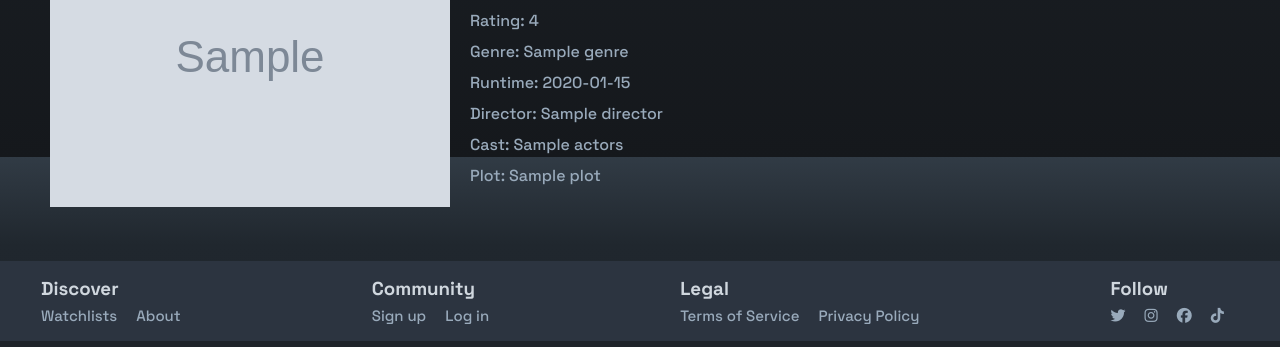
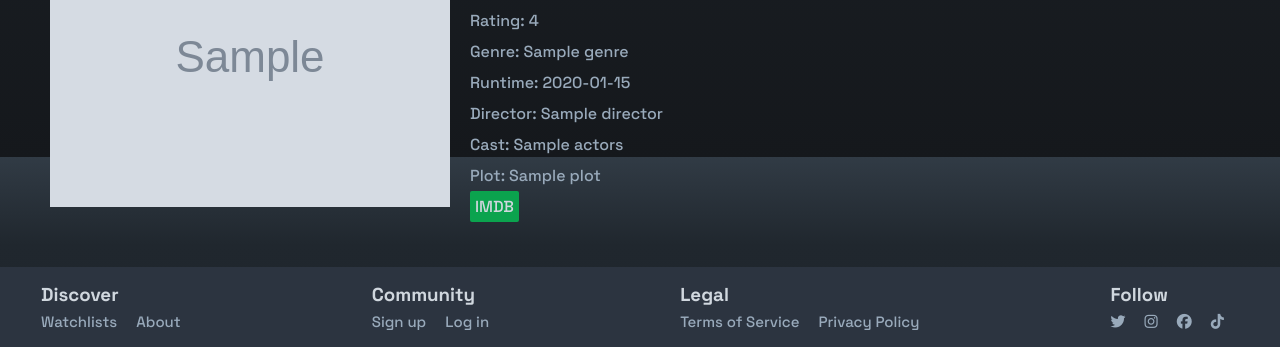
Before and after one commit to carimado/cinaeste_app, a Flask app: page /community_watchlist/1 in a window 1280 px wide. Shown: the part 643-990 px from the top of the page. Run offline with Flask 2, Linux system fonts and the light colour scheme; grey boxes marked "Sample" are stand-in pictures; a database or web service that is not in the repository returns one stand-in record (values such as "Sample title"); data that the repository does not hold is empty; some libraries are stand-ins or nearby versions.

Commit message:
imdb link for community watchlists

```diff
--- a/templates/community_watchlists_view.html
+++ b/templates/community_watchlists_view.html
@@ -26,6 +26,7 @@
                 <p>Director: {{movies['Director']}}</p>
                 <p>Cast: {{movies['Actors']}}</p>
                 <p>Plot: {{movies['Plot']}}</p>
+                <a class="square-button" href="https://www.imdb.com/title/{{movies['imdbID']}}">IMDB</a>
             </div>
     </div>
 
--- a/templates/watch_list.html
+++ b/templates/watch_list.html
@@ -25,6 +25,7 @@
                 <p>{{movie['Genre']}}</p>
                 <p>{{movie['Plot']}}</p>
                 <a class="square-button" href="/delete_from_watchlist/{{movie['imdbID']}}">Delete</a>
+
             </div>
         </div>
     {% endfor %}
```
